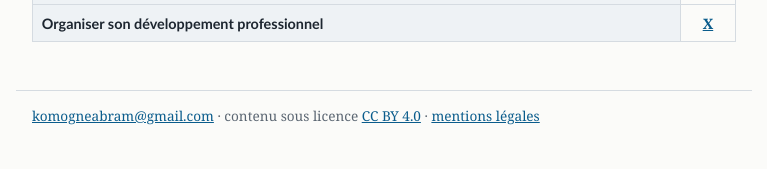
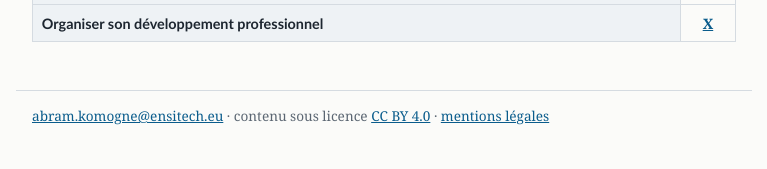
Before and after one commit to komogneabram-lgtm/portfolio, a Jekyll site: the page built from index.html, in a window 1280 px wide. Shown: the part 922-1091 px from the top of the page, without its empty margins (256-1023 px from the left). Built offline with Jekyll 4.4.1, drawn with Linux system fonts in a browser that asks for light colours.

Commit message:
Update _config.yml
j'ai modifié l'adresse email.

```diff
--- a/_config.yml
+++ b/_config.yml
@@ -2,7 +2,7 @@
 # et le site se met à jour tout seul après la publication.
 title: "Komogne Abram"
 description: "Étudiant en BTS SIO, 1re année. Mes réalisations professionnelles, au fil de la formation."
-email: "komogneabram@gmail.com"
+email: "abram.komogne@ensitech.eu"
 linkedin: ""
 
 lang: fr
```
